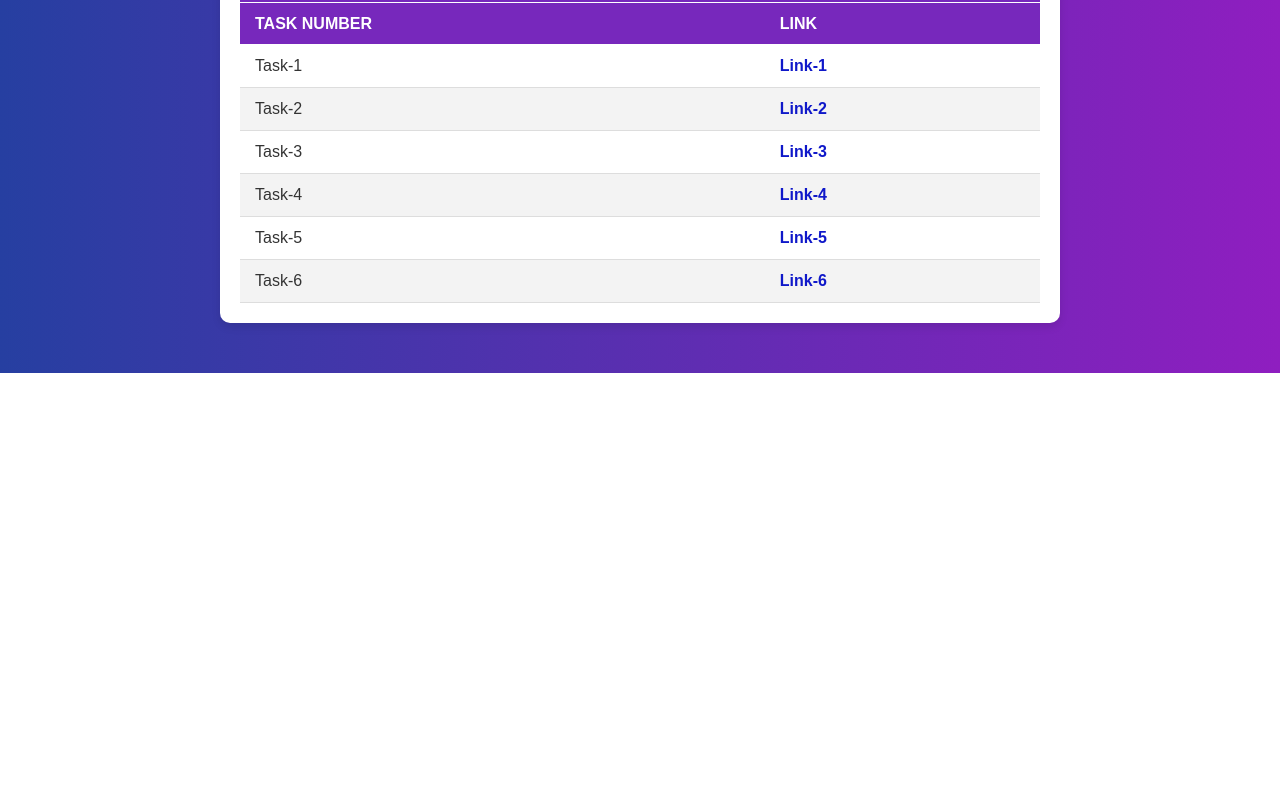
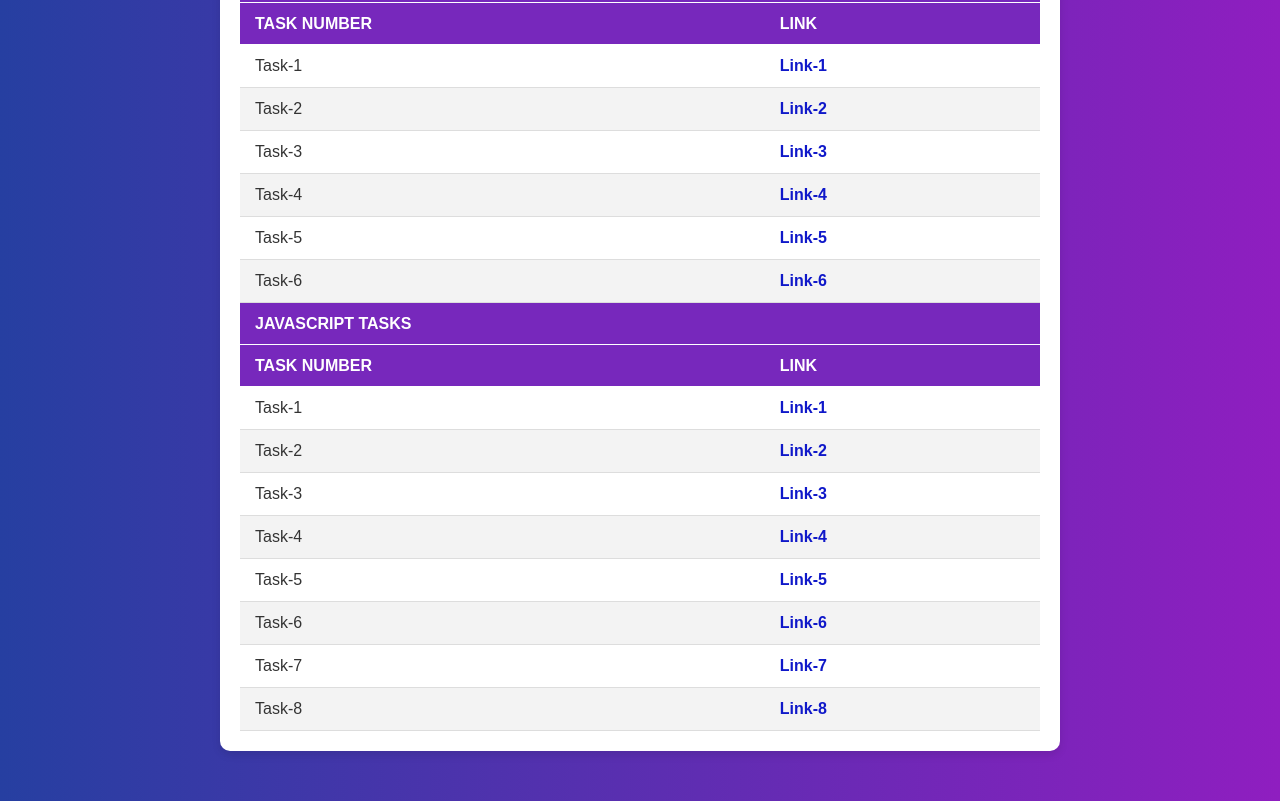
Before and after one commit to sanchawla17/MERN-Tasks-Ethnus, a plain HTML site: page index.html in a window 1280 px wide. Shown: the part 981-1782 px from the top of the page. Before the commit the page ends 1354 px from the top, so only its background shows below. Drawn offline with Linux system fonts and the light colour scheme.

Commit message:
Update index.html

```diff
--- a/index.html
+++ b/index.html
@@ -272,6 +272,83 @@
                         <a href="./bs_task6.html" target="_self">Link-6</a>
                     </td>
                 </tr>
+                <tr>
+                    <th colspan="2">
+                        Javascript Tasks
+                    </th>
+                </tr>
+                <tr>
+                    <th>
+                        Task Number
+                    </th>
+                    <th>
+                        Link
+                    </th>
+                </tr>
+                <tr>
+                    <td>
+                        Task-1
+                    </td>
+                    <td>
+                        <a href="./js_task1.html" target="_self">Link-1</a>
+                    </td>
+                </tr>
+                <tr>
+                    <td>
+                        Task-2
+                    </td>
+                    <td>
+                        <a href="./js_task2.html" target="_self">Link-2</a>
+                    </td>
+                </tr>
+                <tr>
+                    <td>
+                        Task-3
+                    </td>
+                    <td>
+                        <a href="./js_task3.html" target="_self">Link-3</a>
+                    </td>
+                </tr>
+                <tr>
+                    <td>
+                        Task-4
+                    </td>
+                    <td>
+                        <a href="./js_task4.html" target="_self">Link-4</a>
+                    </td>
+                </tr>
+                <tr>
+                    <td>
+                        Task-5
+                    </td>
+                    <td>
+                        <a href="./js_task5.html" target="_self">Link-5</a>
+                    </td>
+                </tr>
+                <tr>
+                    <td>
+                        Task-6
+                    </td>
+                    <td>
+                        <a href="./js_task6.html" target="_self">Link-6</a>
+                    </td>
+                </tr>
+                <tr>
+                    <td>
+                        Task-7
+                    </td>
+                    <td>
+                        <a href="./js_task7.html" target="_self">Link-7</a>
+                    </td>
+                </tr>
+                <tr>
+                    <td>
+                        Task-8
+                    </td>
+                    <td>
+                        <a href="./js_task8.html" target="_self">Link-8</a>
+                    </td>
+                </tr>
             </table>
         </center>
     </div>
```
